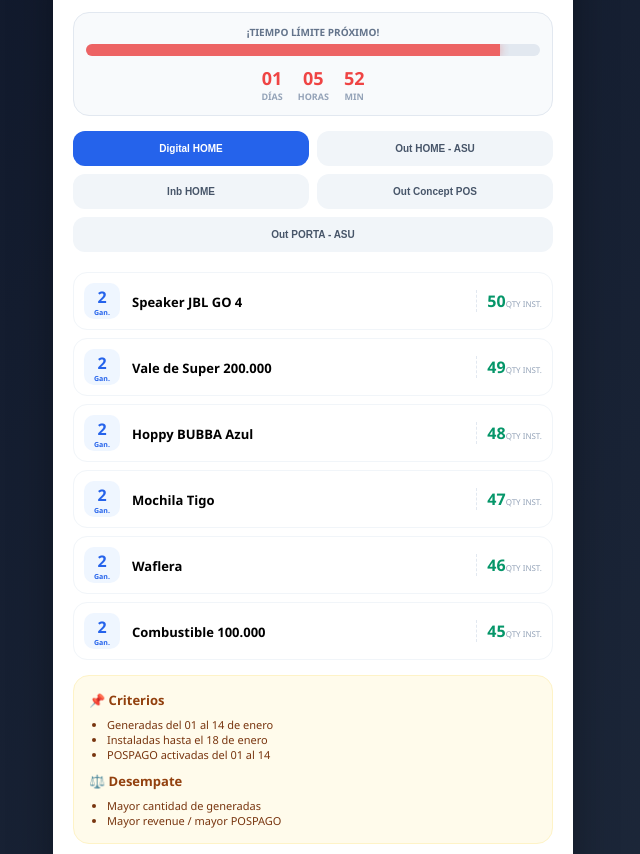
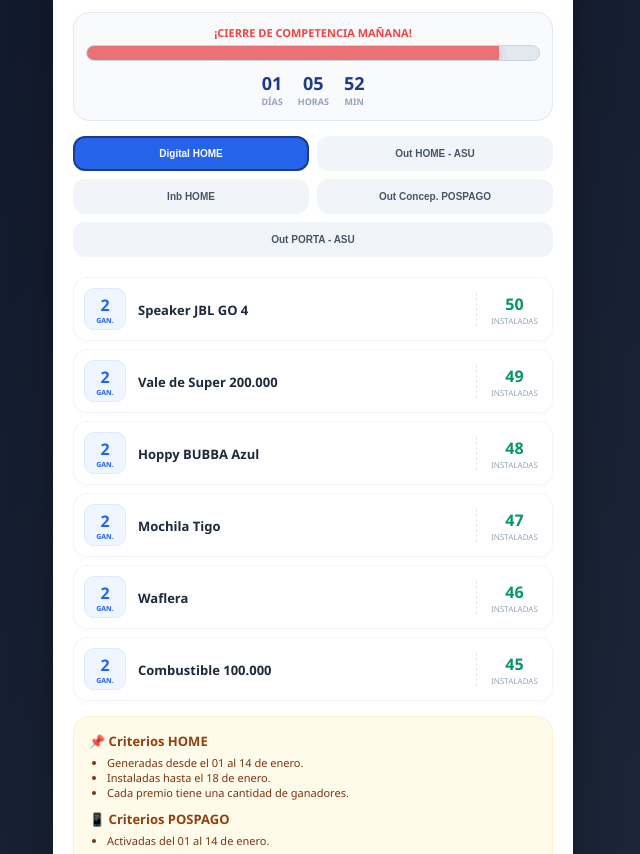
Before and after one commit to pycanales-lang/ENTRY-CALL, a plain HTML site: page index.html in a window 1280 px wide. Shown: the part 98-952 px from the top of the page, without its empty margins (327-967 px from the left). Drawn offline with Linux system fonts and the light colour scheme.

Commit message:
Update index.html

```diff
--- a/index.html
+++ b/index.html
@@ -32,12 +32,9 @@
         .tag { background: var(--accent); color: var(--primary); padding: 4px 12px; border-radius: 10px; font-weight: 800; font-size: 10px; }
         h1 { color: var(--primary); margin: 5px 0; font-size: 28px; font-weight: 900; }
 
-        /* Sección de Tiempo y Barra */
         .timer-section { background: #f8fafc; border-radius: 16px; padding: 12px; margin-bottom: 15px; text-align: center; border: 1px solid #e2e8f0; }
-        .timer-title { font-size: 10px; font-weight: 800; color: #64748b; margin-bottom: 5px; text-transform: uppercase; }
-        .progress-container { background: #e2e8f0; border-radius: 10px; height: 12px; overflow: hidden; margin-bottom: 10px; }
-
-        /* Color ROJO de urgencia por defecto */
+        .timer-title { font-size: 11px; font-weight: 800; color: var(--danger); margin-bottom: 5px; text-transform: uppercase; }
+        .progress-container { background: #e2e8f0; border-radius: 10px; height: 14px; overflow: hidden; margin-bottom: 10px; border: 1px solid #cbd5e1; }
         .progress-bar {
             height: 100%;
             background: var(--danger);
@@ -49,29 +46,33 @@
 
         @keyframes pulse-red {
             0% { opacity: 1; }
-            50% { opacity: 0.8; }
+            50% { opacity: 0.7; }
             100% { opacity: 1; }
         }
 
         .countdown { display: flex; justify-content: center; gap: 15px; }
-        .count-item { font-size: 18px; font-weight: 800; color: var(--danger); }
+        .count-item { font-size: 18px; font-weight: 800; color: var(--primary); }
         .count-label { font-size: 9px; color: #94a3b8; display: block; text-transform: uppercase; }
 
         .group-nav { display: grid; grid-template-columns: 1fr 1fr; gap: 8px; margin-bottom: 20px; }
-        .nav-btn { background: #f1f5f9; border: 2px solid transparent; padding: 10px 4px; border-radius: 12px; font-size: 10px; font-weight: 800; color: #475569; cursor: pointer; }
-        .nav-btn.active { background: var(--secondary); color: #fff; }
+        .nav-btn { background: #f1f5f9; border: 2px solid transparent; padding: 10px 4px; border-radius: 12px; font-size: 10px; font-weight: 800; color: #475569; cursor: pointer; transition: 0.3s; }
+        .nav-btn.active { background: var(--secondary); color: #fff; border-color: var(--primary); }
+
         .group-content { display: none; }
         .group-content.active { display: block; }
-        .prize-card { display: flex; align-items: center; background: #fff; border: 1px solid #f1f5f9; border-radius: 14px; padding: 10px; margin-bottom: 8px; }
-        .winners-badge { background: #eff6ff; color: var(--secondary); min-width: 36px; height: 36px; border-radius: 10px; display: flex; flex-direction: column; align-items: center; justify-content: center; font-weight: 800; margin-right: 12px; }
-        .winners-badge span { font-size: 7px; }
+
+        .prize-card { display: flex; align-items: center; background: #fff; border: 1px solid #f1f5f9; border-radius: 14px; padding: 10px; margin-bottom: 8px; box-shadow: 0 2px 4px rgba(0,0,0,0.02); }
+        .winners-badge { background: #eff6ff; color: var(--secondary); min-width: 40px; height: 40px; border-radius: 10px; display: flex; flex-direction: column; align-items: center; justify-content: center; font-weight: 800; margin-right: 12px; border: 1px solid #dbeafe; }
+        .winners-badge span { font-size: 7px; text-transform: uppercase; }
         .prize-info { flex-grow: 1; }
-        .prize-name { font-weight: 700; font-size: 13px; }
-        .qty-target { text-align: center; padding-left: 10px; border-left: 1px dashed #e2e8f0; }
+        .prize-name { font-weight: 700; font-size: 13px; color: #1e293b; }
+        .qty-target { text-align: center; padding-left: 10px; border-left: 1px dashed #e2e8f0; min-width: 55px; }
         .qty-value { font-size: 16px; font-weight: 900; color: var(--success); }
-        .qty-label { font-size: 8px; color: #94a3b8; }
+        .qty-label { font-size: 8px; color: #94a3b8; display: block; }
+
         .criterios-box { background: #fffbeb; padding: 15px; border-radius: 16px; border: 1px solid #fef3c7; margin-top: 15px; }
-        .criterios-box h2 { font-size: 13px; color: #92400e; margin: 0 0 8px; }
+        .criterios-box h2 { font-size: 13px; color: #92400e; margin: 10px 0 5px; }
+        .criterios-box h2:first-child { margin-top: 0; }
         ul { padding-left: 18px; font-size: 11px; color: #78350f; margin: 0; }
         .footer { text-align: center; font-size: 9px; color: #94a3b8; margin-top: 20px; }
     </style>
@@ -85,7 +86,7 @@
     </div>
 
     <div class="timer-section">
-        <div id="timer-status" class="timer-title">¡TIEMPO LÍMITE PRÓXIMO!</div>
+        <div id="timer-status" class="timer-title">¡CIERRE DE COMPETENCIA MAÑANA!</div>
         <div class="progress-container">
             <div id="p-bar" class="progress-bar"></div>
         </div>
@@ -100,62 +101,67 @@
         <button class="nav-btn active" onclick="showGroup('digital')">Digital HOME</button>
         <button class="nav-btn" onclick="showGroup('out-asu')">Out HOME - ASU</button>
         <button class="nav-btn" onclick="showGroup('inb')">Inb HOME</button>
-        <button class="nav-btn" onclick="showGroup('out-concept')">Out Concept POS</button>
+        <button class="nav-btn" onclick="showGroup('out-concept')">Out Concep. POSPAGO</button>
         <button class="nav-btn" style="grid-column:span 2" onclick="showGroup('out-porta')">Out PORTA - ASU</button>
     </div>
 
     <div id="digital" class="group-content active">
-        <div class="prize-card"><div class="winners-badge">2<span>Gan.</span></div><div class="prize-info"><span class="prize-name">Speaker JBL GO 4</span></div><div class="qty-target"><span class="qty-value">50</span><span class="qty-label">QTY INST.</span></div></div>
-        <div class="prize-card"><div class="winners-badge">2<span>Gan.</span></div><div class="prize-info"><span class="prize-name">Vale de Super 200.000</span></div><div class="qty-target"><span class="qty-value">49</span><span class="qty-label">QTY INST.</span></div></div>
-        <div class="prize-card"><div class="winners-badge">2<span>Gan.</span></div><div class="prize-info"><span class="prize-name">Hoppy BUBBA Azul</span></div><div class="qty-target"><span class="qty-value">48</span><span class="qty-label">QTY INST.</span></div></div>
-        <div class="prize-card"><div class="winners-badge">2<span>Gan.</span></div><div class="prize-info"><span class="prize-name">Mochila Tigo</span></div><div class="qty-target"><span class="qty-value">47</span><span class="qty-label">QTY INST.</span></div></div>
-        <div class="prize-card"><div class="winners-badge">2<span>Gan.</span></div><div class="prize-info"><span class="prize-name">Waflera</span></div><div class="qty-target"><span class="qty-value">46</span><span class="qty-label">QTY INST.</span></div></div>
-        <div class="prize-card"><div class="winners-badge">2<span>Gan.</span></div><div class="prize-info"><span class="prize-name">Combustible 100.000</span></div><div class="qty-target"><span class="qty-value">45</span><span class="qty-label">QTY INST.</span></div></div>
+        <div class="prize-card"><div class="winners-badge">2<span>Gan.</span></div><div class="prize-info"><span class="prize-name">Speaker JBL GO 4</span></div><div class="qty-target"><span class="qty-value">50</span><span class="qty-label">INSTALADAS</span></div></div>
+        <div class="prize-card"><div class="winners-badge">2<span>Gan.</span></div><div class="prize-info"><span class="prize-name">Vale de Super 200.000</span></div><div class="qty-target"><span class="qty-value">49</span><span class="qty-label">INSTALADAS</span></div></div>
+        <div class="prize-card"><div class="winners-badge">2<span>Gan.</span></div><div class="prize-info"><span class="prize-name">Hoppy BUBBA Azul</span></div><div class="qty-target"><span class="qty-value">48</span><span class="qty-label">INSTALADAS</span></div></div>
+        <div class="prize-card"><div class="winners-badge">2<span>Gan.</span></div><div class="prize-info"><span class="prize-name">Mochila Tigo</span></div><div class="qty-target"><span class="qty-value">47</span><span class="qty-label">INSTALADAS</span></div></div>
+        <div class="prize-card"><div class="winners-badge">2<span>Gan.</span></div><div class="prize-info"><span class="prize-name">Waflera</span></div><div class="qty-target"><span class="qty-value">46</span><span class="qty-label">INSTALADAS</span></div></div>
+        <div class="prize-card"><div class="winners-badge">2<span>Gan.</span></div><div class="prize-info"><span class="prize-name">Combustible 100.000</span></div><div class="qty-target"><span class="qty-value">45</span><span class="qty-label">INSTALADAS</span></div></div>
     </div>
 
     <div id="out-asu" class="group-content">
-        <div class="prize-card"><div class="winners-badge">4<span>Gan.</span></div><div class="prize-info"><span class="prize-name">Speaker JBL GO 4</span></div><div class="qty-target"><span class="qty-value">20</span><span class="qty-label">QTY INST.</span></div></div>
-        <div class="prize-card"><div class="winners-badge">4<span>Gan.</span></div><div class="prize-info"><span class="prize-name">Mochila Tigo</span></div><div class="qty-target"><span class="qty-value">19</span><span class="qty-label">QTY INST.</span></div></div>
-        <div class="prize-card"><div class="winners-badge">3<span>Gan.</span></div><div class="prize-info"><span class="prize-name">Vale de Super 200.000</span></div><div class="qty-target"><span class="qty-value">18</span><span class="qty-label">QTY INST.</span></div></div>
-        <div class="prize-card"><div class="winners-badge">4<span>Gan.</span></div><div class="prize-info"><span class="prize-name">Waflera</span></div><div class="qty-target"><span class="qty-value">17</span><span class="qty-label">QTY INST.</span></div></div>
-        <div class="prize-card"><div class="winners-badge">3<span>Gan.</span></div><div class="prize-info"><span class="prize-name">Hoppy BUBBA Azul</span></div><div class="qty-target"><span class="qty-value">16</span><span class="qty-label">QTY INST.</span></div></div>
-        <div class="prize-card"><div class="winners-badge">4<span>Gan.</span></div><div class="prize-info"><span class="prize-name">Combustible 100.000</span></div><div class="qty-target"><span class="qty-value">15</span><span class="qty-label">QTY INST.</span></div></div>
+        <div class="prize-card"><div class="winners-badge">4<span>Gan.</span></div><div class="prize-info"><span class="prize-name">Speaker JBL GO 4</span></div><div class="qty-target"><span class="qty-value">20</span><span class="qty-label">INSTALADAS</span></div></div>
+        <div class="prize-card"><div class="winners-badge">4<span>Gan.</span></div><div class="prize-info"><span class="prize-name">Mochila Tigo</span></div><div class="qty-target"><span class="qty-value">19</span><span class="qty-label">INSTALADAS</span></div></div>
+        <div class="prize-card"><div class="winners-badge">3<span>Gan.</span></div><div class="prize-info"><span class="prize-name">Vale de Super 200.000</span></div><div class="qty-target"><span class="qty-value">18</span><span class="qty-label">INSTALADAS</span></div></div>
+        <div class="prize-card"><div class="winners-badge">4<span>Gan.</span></div><div class="prize-info"><span class="prize-name">Waflera</span></div><div class="qty-target"><span class="qty-value">17</span><span class="qty-label">INSTALADAS</span></div></div>
+        <div class="prize-card"><div class="winners-badge">3<span>Gan.</span></div><div class="prize-info"><span class="prize-name">Hoppy BUBBA Azul</span></div><div class="qty-target"><span class="qty-value">16</span><span class="qty-label">INSTALADAS</span></div></div>
+        <div class="prize-card"><div class="winners-badge">4<span>Gan.</span></div><div class="prize-info"><span class="prize-name">Combustible 100.000</span></div><div class="qty-target"><span class="qty-value">15</span><span class="qty-label">INSTALADAS</span></div></div>
     </div>
 
     <div id="inb" class="group-content">
-        <div class="prize-card"><div class="winners-badge">1<span>Gan.</span></div><div class="prize-info"><span class="prize-name">Speaker JBL GO 4</span></div><div class="qty-target"><span class="qty-value">48</span><span class="qty-label">QTY INST.</span></div></div>
-        <div class="prize-card"><div class="winners-badge">1<span>Gan.</span></div><div class="prize-info"><span class="prize-name">Mochila Tigo</span></div><div class="qty-target"><span class="qty-value">47</span><span class="qty-label">QTY INST.</span></div></div>
-        <div class="prize-card"><div class="winners-badge">2<span>Gan.</span></div><div class="prize-info"><span class="prize-name">Vale de Super 200.000</span></div><div class="qty-target"><span class="qty-value">46</span><span class="qty-label">QTY INST.</span></div></div>
-        <div class="prize-card"><div class="winners-badge">2<span>Gan.</span></div><div class="prize-info"><span class="prize-name">Hoppy BUBBA Azul</span></div><div class="qty-target"><span class="qty-value">45</span><span class="qty-label">QTY INST.</span></div></div>
+        <div class="prize-card"><div class="winners-badge">1<span>Gan.</span></div><div class="prize-info"><span class="prize-name">Speaker JBL GO 4</span></div><div class="qty-target"><span class="qty-value">48</span><span class="qty-label">INSTALADAS</span></div></div>
+        <div class="prize-card"><div class="winners-badge">1<span>Gan.</span></div><div class="prize-info"><span class="prize-name">Mochila Tigo</span></div><div class="qty-target"><span class="qty-value">47</span><span class="qty-label">INSTALADAS</span></div></div>
+        <div class="prize-card"><div class="winners-badge">2<span>Gan.</span></div><div class="prize-info"><span class="prize-name">Vale de Super 200.000</span></div><div class="qty-target"><span class="qty-value">46</span><span class="qty-label">INSTALADAS</span></div></div>
+        <div class="prize-card"><div class="winners-badge">2<span>Gan.</span></div><div class="prize-info"><span class="prize-name">Hoppy BUBBA Azul</span></div><div class="qty-target"><span class="qty-value">45</span><span class="qty-label">INSTALADAS</span></div></div>
     </div>
 
     <div id="out-concept" class="group-content">
-        <div class="prize-card"><div class="winners-badge">2<span>Gan.</span></div><div class="prize-info"><span class="prize-name">Speaker JBL GO 4</span></div><div class="qty-target"><span class="qty-value">29</span><span class="qty-label">QTY INST.</span></div></div>
-        <div class="prize-card"><div class="winners-badge">2<span>Gan.</span></div><div class="prize-info"><span class="prize-name">Vale de Super 200.000</span></div><div class="qty-target"><span class="qty-value">28</span><span class="qty-label">QTY INST.</span></div></div>
-        <div class="prize-card"><div class="winners-badge">2<span>Gan.</span></div><div class="prize-info"><span class="prize-name">Hoppy BUBBA Azul</span></div><div class="qty-target"><span class="qty-value">27</span><span class="qty-label">QTY INST.</span></div></div>
-        <div class="prize-card"><div class="winners-badge">2<span>Gan.</span></div><div class="prize-info"><span class="prize-name">Mochila Tigo</span></div><div class="qty-target"><span class="qty-value">26</span><span class="qty-label">QTY INST.</span></div></div>
-        <div class="prize-card"><div class="winners-badge">4<span>Gan.</span></div><div class="prize-info"><span class="prize-name">Combustible 100.000</span></div><div class="qty-target"><span class="qty-value">25</span><span class="qty-label">QTY INST.</span></div></div>
+        <div class="prize-card"><div class="winners-badge">2<span>Gan.</span></div><div class="prize-info"><span class="prize-name">Speaker JBL GO 4</span></div><div class="qty-target"><span class="qty-value">29</span><span class="qty-label">INSTALADAS</span></div></div>
+        <div class="prize-card"><div class="winners-badge">2<span>Gan.</span></div><div class="prize-info"><span class="prize-name">Vale de Super 200.000</span></div><div class="qty-target"><span class="qty-value">28</span><span class="qty-label">INSTALADAS</span></div></div>
+        <div class="prize-card"><div class="winners-badge">2<span>Gan.</span></div><div class="prize-info"><span class="prize-name">Hoppy BUBBA Azul</span></div><div class="qty-target"><span class="qty-value">27</span><span class="qty-label">INSTALADAS</span></div></div>
+        <div class="prize-card"><div class="winners-badge">2<span>Gan.</span></div><div class="prize-info"><span class="prize-name">Mochila Tigo</span></div><div class="qty-target"><span class="qty-value">26</span><span class="qty-label">INSTALADAS</span></div></div>
+        <div class="prize-card"><div class="winners-badge">4<span>Gan.</span></div><div class="prize-info"><span class="prize-name">Combustible 100.000</span></div><div class="qty-target"><span class="qty-value">25</span><span class="qty-label">INSTALADAS</span></div></div>
     </div>
 
     <div id="out-porta" class="group-content">
-        <div class="prize-card"><div class="winners-badge">1<span>Gan.</span></div><div class="prize-info"><span class="prize-name">Speaker JBL GO 4</span></div><div class="qty-target"><span class="qty-value">24</span><span class="qty-label">QTY INST.</span></div></div>
-        <div class="prize-card"><div class="winners-badge">1<span>Gan.</span></div><div class="prize-info"><span class="prize-name">Mochila Tigo</span></div><div class="qty-target"><span class="qty-value">23</span><span class="qty-label">QTY INST.</span></div></div>
-        <div class="prize-card"><div class="winners-badge">1<span>Gan.</span></div><div class="prize-info"><span class="prize-name">Vale de Super 200.000</span></div><div class="qty-target"><span class="qty-value">22</span><span class="qty-label">QTY INST.</span></div></div>
-        <div class="prize-card"><div class="winners-badge">1<span>Gan.</span></div><div class="prize-info"><span class="prize-name">Waflera</span></div><div class="qty-target"><span class="qty-value">21</span><span class="qty-label">QTY INST.</span></div></div>
-        <div class="prize-card"><div class="winners-badge">1<span>Gan.</span></div><div class="prize-info"><span class="prize-name">Hoppy BUBBA Azul</span></div><div class="qty-target"><span class="qty-value">20</span><span class="qty-label">QTY INST.</span></div></div>
+        <div class="prize-card"><div class="winners-badge">1<span>Gan.</span></div><div class="prize-info"><span class="prize-name">Speaker JBL GO 4</span></div><div class="qty-target"><span class="qty-value">24</span><span class="qty-label">INSTALADAS</span></div></div>
+        <div class="prize-card"><div class="winners-badge">1<span>Gan.</span></div><div class="prize-info"><span class="prize-name">Mochila Tigo</span></div><div class="qty-target"><span class="qty-value">23</span><span class="qty-label">INSTALADAS</span></div></div>
+        <div class="prize-card"><div class="winners-badge">1<span>Gan.</span></div><div class="prize-info"><span class="prize-name">Vale de Super 200.000</span></div><div class="qty-target"><span class="qty-value">22</span><span class="qty-label">INSTALADAS</span></div></div>
+        <div class="prize-card"><div class="winners-badge">1<span>Gan.</span></div><div class="prize-info"><span class="prize-name">Waflera</span></div><div class="qty-target"><span class="qty-value">21</span><span class="qty-label">INSTALADAS</span></div></div>
+        <div class="prize-card"><div class="winners-badge">1<span>Gan.</span></div><div class="prize-info"><span class="prize-name">Hoppy BUBBA Azul</span></div><div class="qty-target"><span class="qty-value">20</span><span class="qty-label">INSTALADAS</span></div></div>
     </div>
 
     <div class="criterios-box">
-        <h2>📌 Criterios</h2>
+        <h2>📌 Criterios HOME</h2>
         <ul>
-            <li>Generadas del 01 al 14 de enero</li>
-            <li>Instaladas hasta el 18 de enero</li>
-            <li>POSPAGO activadas del 01 al 14</li>
+            <li>Generadas desde el 01 al 14 de enero.</li>
+            <li>Instaladas hasta el 18 de enero.</li>
+            <li>Cada premio tiene una cantidad de ganadores.</li>
         </ul>
-        <h2 style="margin-top:10px">⚖️ Desempate</h2>
+        <h2>📱 Criterios POSPAGO</h2>
         <ul>
-            <li>Mayor cantidad de generadas</li>
-            <li>Mayor revenue / mayor POSPAGO</li>
+            <li>Activadas del 01 al 14 de enero.</li>
+        </ul>
+        <h2>⚖️ En caso de empate:</h2>
+        <ul>
+            <li>Mayor cantidad de generadas 01 al 14 de enero.</li>
+            <li>Mayor revenue.</li>
+            <li>Mayor cantidad de POSPAGO.</li>
         </ul>
     </div>
 
@@ -163,15 +169,20 @@
 </div>
 
 <script>
-    // Función para cambiar pestañas
-    function showGroup(id){
-        document.querySelectorAll('.group-content').forEach(c=>c.classList.remove('active'));
-        document.querySelectorAll('.nav-btn').forEach(b=>b.classList.remove('active'));
-        document.getElementById(id).classList.add('active');
+    function showGroup(id) {
+        // Ocultar todos los contenidos
+        const contents = document.querySelectorAll('.group-content');
+        contents.forEach(c => c.style.display = 'none');
+
+        // Quitar clase active de botones
+        const buttons = document.querySelectorAll('.nav-btn');
+        buttons.forEach(b => b.classList.remove('active'));
+
+        // Mostrar el seleccionado
+        document.getElementById(id).style.display = 'block';
         event.currentTarget.classList.add('active');
     }
 
-    // Lógica del Cronómetro y Barra de Progreso
     function updateTimer() {
         const endDate = new Date("January 14, 2026 23:59:59").getTime();
         const startDate = new Date("January 1, 2026 00:00:00").getTime();
@@ -182,26 +193,25 @@
         const remaining = endDate - now;
 
         if (remaining > 0) {
-            // Calcular porcentaje de la barra
             let progress = (elapsed / totalDuration) * 100;
             document.getElementById("p-bar").style.width = Math.min(progress, 100) + "%";
 
-            // Calcular tiempo restante
             const d = Math.floor(remaining / (1000 * 60 * 60 * 24));
             const h = Math.floor((remaining % (1000 * 60 * 60 * 24)) / (1000 * 60 * 60));
             const m = Math.floor((remaining % (1000 * 60 * 60)) / (1000 * 60));
 
-            document.getElementById("days").innerText = d.toString().padStart(2, '0');
-            document.getElementById("hours").innerText = h.toString().padStart(2, '0');
-            document.getElementById("mins").innerText = m.toString().padStart(2, '0');
+            document.getElementById("days").textContent = d.toString().padStart(2, '0');
+            document.getElementById("hours").textContent = h.toString().padStart(2, '0');
+            document.getElementById("mins").textContent = m.toString().padStart(2, '0');
         } else {
             document.getElementById("p-bar").style.width = "100%";
-            document.getElementById("timer-status").innerText = "¡COMPETENCIA FINALIZADA!";
-            document.querySelector(".countdown").innerHTML = "CIERRE DE CARGA";
+            document.getElementById("timer-status").textContent = "¡COMPETENCIA FINALIZADA!";
+            document.getElementById("days").textContent = "00";
+            document.getElementById("hours").textContent = "00";
+            document.getElementById("mins").textContent = "00";
         }
     }
 
-    // Ejecutar inmediatamente y luego cada minuto
     updateTimer();
     setInterval(updateTimer, 60000);
 </script>
```
